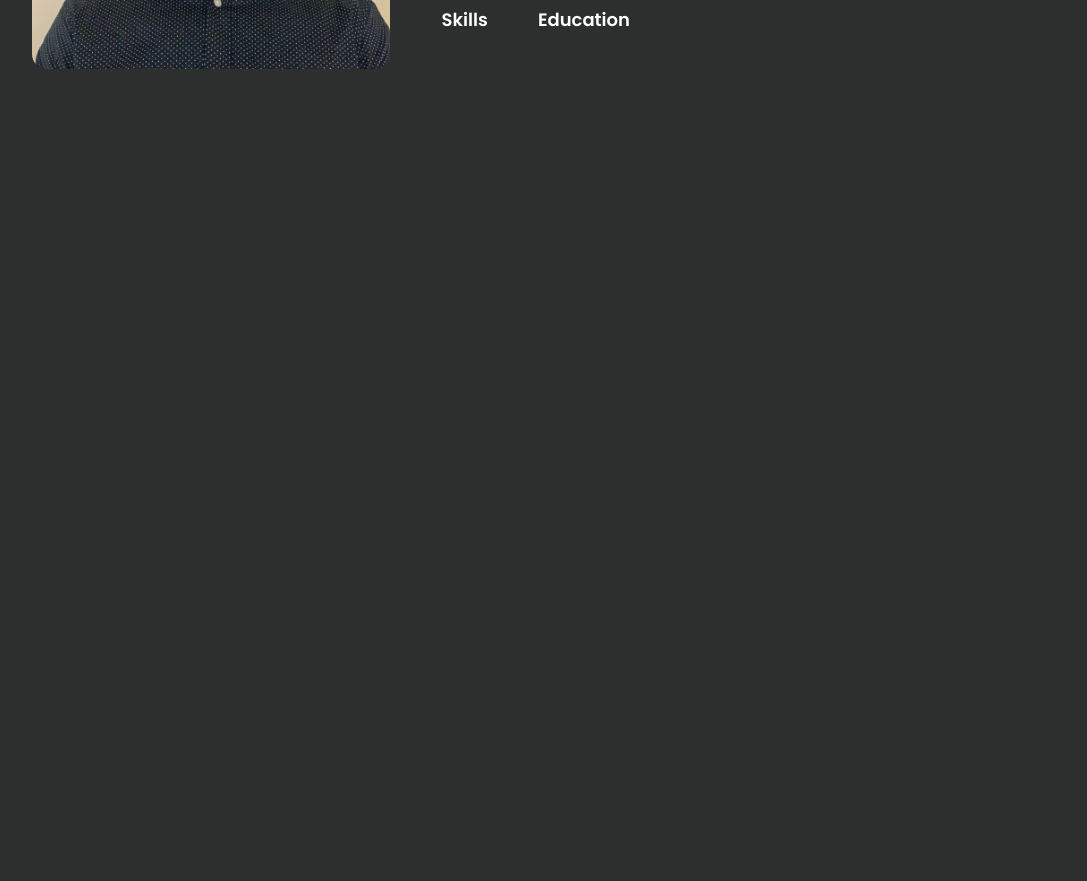
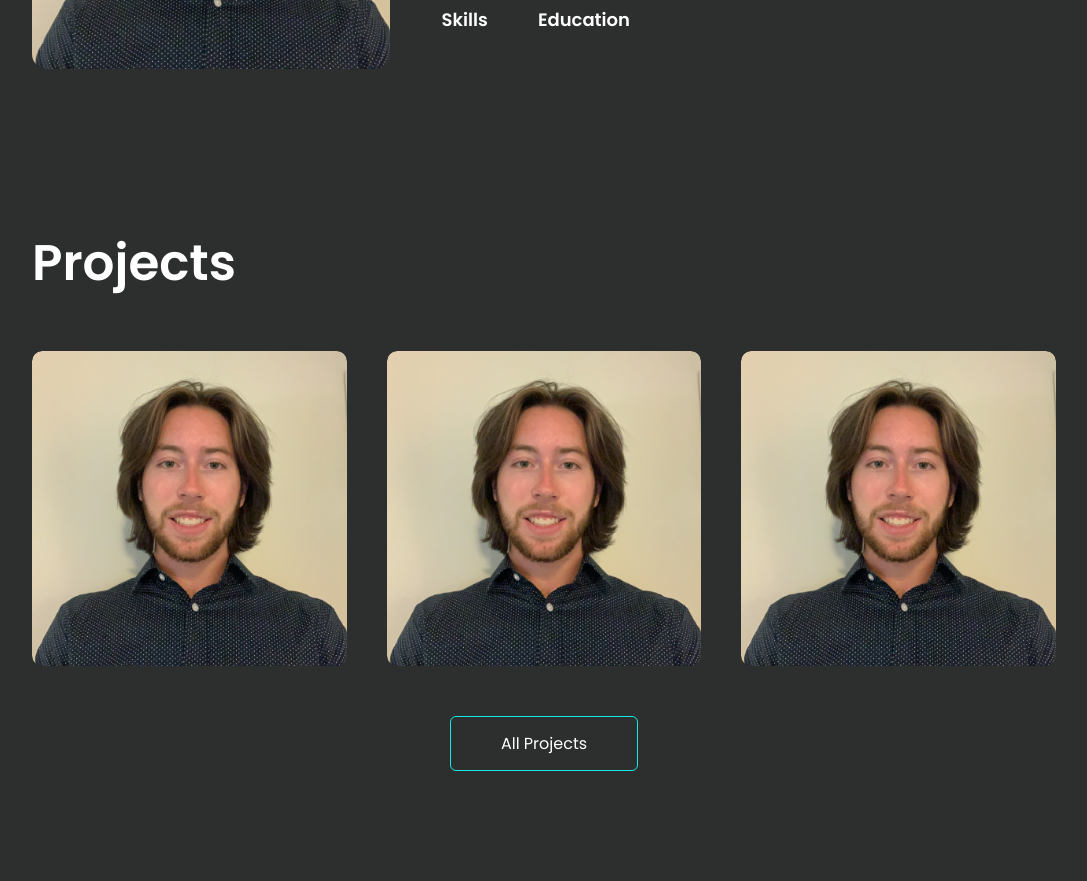
Before and after one commit to samboerner/portfolio, a Python web app: template templates/index.html in a window 1280 px wide. Shown: the part 1019-1900 px from the top of the page, without its empty margins (96-1183 px from the left). Before the commit the page ends 1088 px from the top, so only its background shows below. Run offline with Jinja, Linux system fonts and the light colour scheme; the template is opened without the code that fills it, so the values that code supplies are empty; some libraries are stand-ins or nearby versions.

Commit message:
Worked on the Project Portfolio section of the website.

```diff
--- a/script.js
+++ b/script.js
@@ -1,13 +1,21 @@
-var tabLinks = document.getElementsByClassName("tab-links");
-var tabContents = document.getElementsByClassName("tab-contents");
+/**
+ * This function switches between tabs in the 'About Me' section.
+ */
+function opentab(contentName, title){
+    /* Define variables */
+    var tabLinks = document.getElementsByClassName("tab-links");
+    var tabContents = document.getElementsByClassName("tab-contents");
 
-function opentab(contentName, title){
+    /* Loop through tab-links to remove any 'active-link' from class names */
     for(link of tabLinks){
         link.classList.remove("active-link");
     }
+    /* Same thing but remove 'active-tab' from tab-contents' class names */
     for(content of tabContents){
         content.classList.remove("active-tab");
     }
+
+    /* Add 'active-link' and 'active-tab' to the class names of the active tab */
     document.getElementById(title).classList.add("active-link");
     document.getElementById(contentName).classList.add("active-tab");
 }
--- a/static/styles.css
+++ b/static/styles.css
@@ -9,6 +9,8 @@ body{
     background: #2d2e2e;
     color: #fff;
 }
+
+/* Header Section */
 #header{
     width: 100%;
     height: 80vh;
@@ -66,6 +68,7 @@ nav ul li a:hover::after{
     margin-top: 20px;
 }
 
+/* About Section */
 #about {
     padding: 80px 0;
     color: #ababab
@@ -137,3 +140,82 @@ nav ul li a:hover::after{
 .tab-contents.active-tab{
     display: block;
 }
+
+/* Portfolio Section */
+#projects{
+    padding: 50px 0;
+}
+.project-list{
+    display: grid;
+    grid-template-columns: repeat(auto-fit, minmax(250px, 1fr));
+    grid-gap: 40px;
+    margin-top: 50px;
+}
+
+.work{
+    border-radius: 10px;
+    position: relative;
+    overflow: hidden;
+}
+.work img{
+    width: 100%;
+    border-radius: 10px;
+    display: block;
+    transition: transform 0.5s;
+}
+.work:hover img{
+    transform: scale(1.1);
+}
+
+.layer{
+    width: 100%;
+    height: 0;
+    background: linear-gradient(rgba(0,0,0,0.5), #1ce8e5);
+    border-radius: 10px;
+    position: absolute;
+    left: 0;
+    bottom: 0;
+    overflow: hidden;
+    display: flex;
+    align-items: center;
+    justify-content: center;
+    flex-direction: column;
+    padding: 0 40px;
+    text-align: center;
+    font-size: 14px;
+    transition: height 0.5s;
+}
+.layer h3{
+    font-weight: 600;
+    margin-bottom: 20px;
+}
+.layer a{
+    margin-top: 20px;
+    color: #1ce8e5;
+    text-decoration: none;
+    font-size: 18px;
+    line-height: 60px;
+    background: #fff;
+    width: 60px;
+    height: 60px;
+    border-radius: 50%;
+    text-align: center;
+}
+.work:hover .layer{
+    height: 100%
+}
+
+.btn{
+    display: block;
+    margin: 50px auto;
+    width: fit-content;
+    border: 1px solid #1ce8e5;
+    padding: 14px 50px;
+    border-radius: 6px;
+    text-decoration: none;
+    color: #fff;
+    transition: background 0.3s;
+}
+.btn:hover{
+    background: #1ce8e5;
+}
--- a/templates/index.html
+++ b/templates/index.html
@@ -9,8 +9,10 @@
     <style>
         @import url('https://fonts.googleapis.com/css2?family=Poppins:wght@400;600&display=swap');
     </style>
+    <script src="https://kit.fontawesome.com/a7b0680701.js" crossorigin="anonymous"></script>
 </head>
 <body>
+    <!--Header-->
     <div id="header">
         <div class="container">
             <nav>
@@ -28,6 +30,7 @@
             </div>
         </div>
     </div>
+    <!--About-->
     <div id="about">
         <div class="container">
             <div class="row">
@@ -66,6 +69,45 @@
             </div>
         </div>
     </div>
+    <!--Portfolio-->
+    <div id="projects">
+        <div class="container">
+            <h1 class="subtitle">Projects</h1>
+            <div class="project-list">
+                <div class="work">
+                    <img src="/images/profile.jfif">
+                    <div class="layer">
+                        <h2>Personal Portfolio Website</h2>
+                        <p>This is placeholder text do you find it interesting
+                            because I do not.</p>
+                        <a href="#"><i class="fa-solid fa-arrow-up-right-from-square"></i></a>
+                        <a href="#"><i class="fa-brands fa-github"></i></a>
+                    </div>
+                </div>
+                <div class="work">
+                    <img src="/images/profile.jfif">
+                    <div class="layer">
+                        <h2>Sam-PDF: A simple PDF converter</h2>
+                        <p>This is placeholder text do you find it interesting
+                            because I do not.</p>
+                        <a href="#"><i class="fa-solid fa-arrow-up-right-from-square"></i></a>
+                        <a href="#"><i class="fa-brands fa-github"></i></a>
+                    </div>
+                </div>
+                <div class="work">
+                    <img src="/images/profile.jfif">
+                    <div class="layer">
+                        <h2>Spotify-Apple-Youtube Playlist Translator</h2>
+                        <p>This is placeholder text do you find it interesting
+                            because I do not.</p>
+                        <a href="#"><i class="fa-solid fa-arrow-up-right-from-square"></i></a>
+                        <a href="#"><i class="fa-brands fa-github"></i></a>
+                    </div>
+                </div>
+            </div>
+            <a href="#" class="btn">All Projects</a>
+        </div>
+    </div>
     <script src="../script.js"></script>
 </body>
 </html>
```
